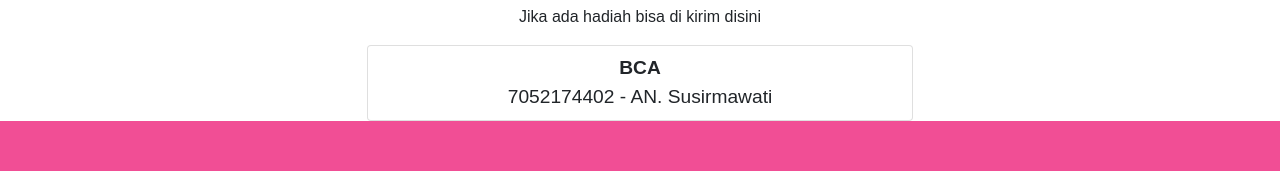
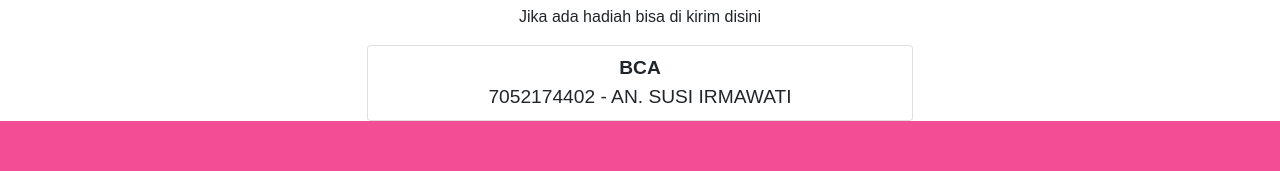
Before and after one commit to citnias/WeddingNY, a plain HTML site: page index.html in a window 1280 px wide. Shown: the part 4313-4484 px from the top of the page. Drawn offline with nearby package versions, Linux system fonts and the light colour scheme; some packages are replaced by stand-ins of ours; a script that the page names is missing.

Commit message:
Update index.html

```diff
--- a/index.html
+++ b/index.html
@@ -327,7 +327,7 @@
             <ul class="list-group">
               <li class="list-group-item">
                 <div class="fw-bold">BCA</div>
-                7052174402 - AN. Susirmawati
+                7052174402 - AN. SUSI IRMAWATI
               </li>
               <!-- <li class="list-group-item">
                 <div class="fw-bold">BRI</div>
```
